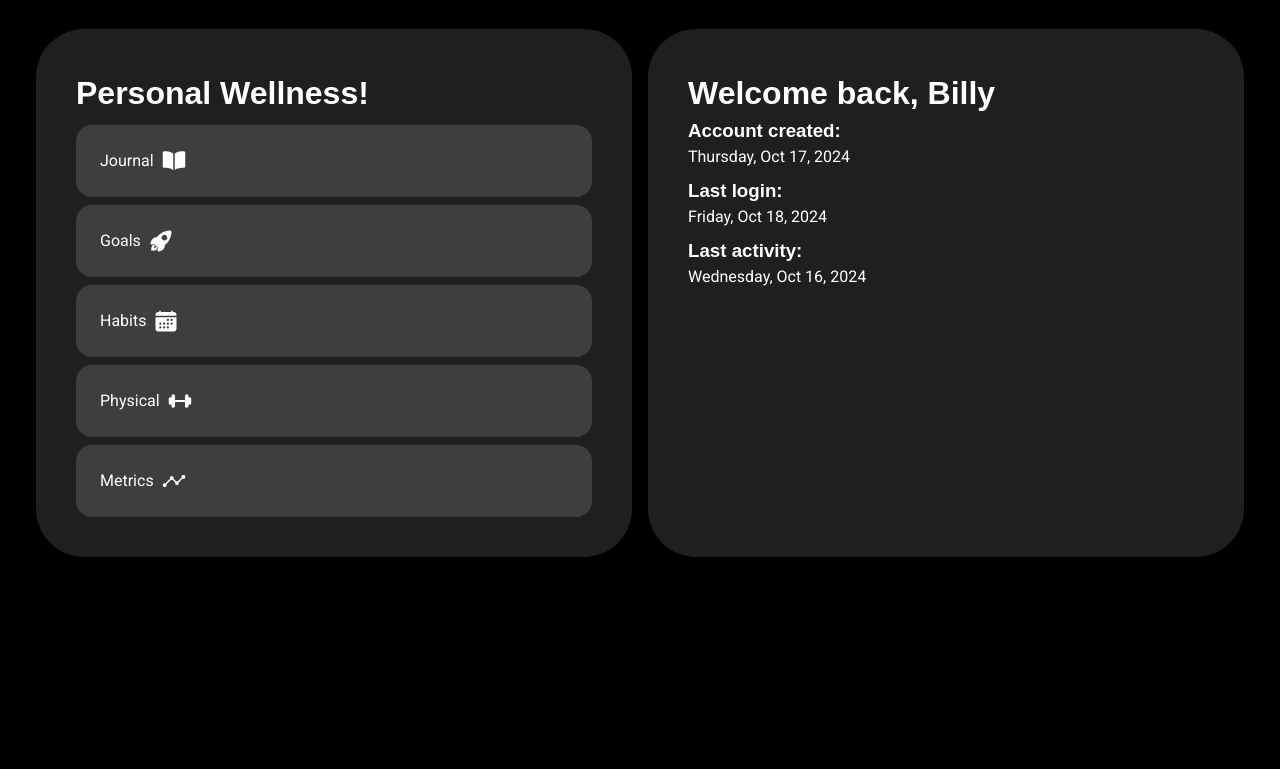
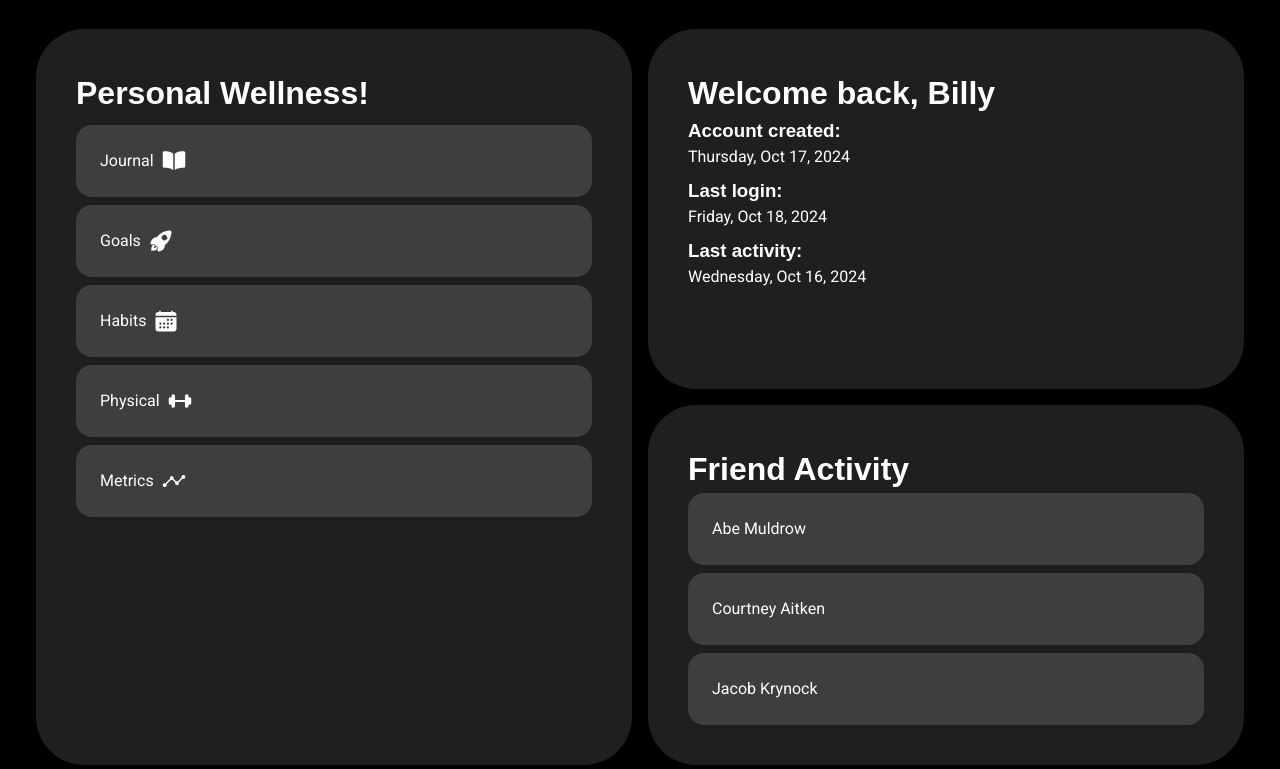
Before and after one commit to billymike02/csc-437-webapp, a website: page packages/proto/public/index.html in a window 1280 px wide. Shown: the part 103-872 px from the top of the page. Drawn offline with Linux system fonts and the light colour scheme; a web font is replaced by a local one.

Commit message:
Layout improvements

```diff
--- a/packages/proto/public/index.html
+++ b/packages/proto/public/index.html
@@ -56,6 +56,17 @@
           <li><h3>Last activity:</h3>Wednesday, Oct 16, 2024</li>
         </ol>
       </div>
+      <div class="misc-container">
+        <h1>Friend Activity</h1>
+        <ol class="entry-tab">
+          <li>
+            <a>
+              Abe Muldrow
+              </a> </li>
+          <li><a>Courtney Aitken</a></li>
+          <li><a>Jacob Krynock</a></li>
+        </ol>
+      </div>
 
     </div>
   </body>
--- a/packages/proto/public/styles/styles.css
+++ b/packages/proto/public/styles/styles.css
@@ -82,14 +82,12 @@ div.wrapper {
   display: grid;
   grid-template-columns: repeat(12, 1fr); /* 12 equal-width columns */
   gap: var(--gap-large);
-  /* grid-template-rows: repeat(2, 1fr); */
+  grid-template-rows: repeat(2, 1fr);
   grid-auto-rows: minmax(100px, auto);
   width: 100%; /* Ensure the wrapper takes up the full width of the screen */
 }
 
 div.wrapper > div {
-  /* height: fit-content; */
-
   background-color: var(--body-regular-color);
   border-radius: 3rem;
   padding: 40px;
@@ -97,12 +95,17 @@ div.wrapper > div {
 
 div.wrapper .pages-container {
   grid-column: 1 / span 6;
-  grid-row: 1;
+  grid-row: 1 / span 2;
 }
 
 div.wrapper .info-container {
   grid-column: 7 / span 6;
   grid-row: 1;
+}
+
+div.wrapper .misc-container {
+  grid-column: 7 / span 6;
+  grid-row: 2;
 }
 
 @media (max-width: 768px) {
```
